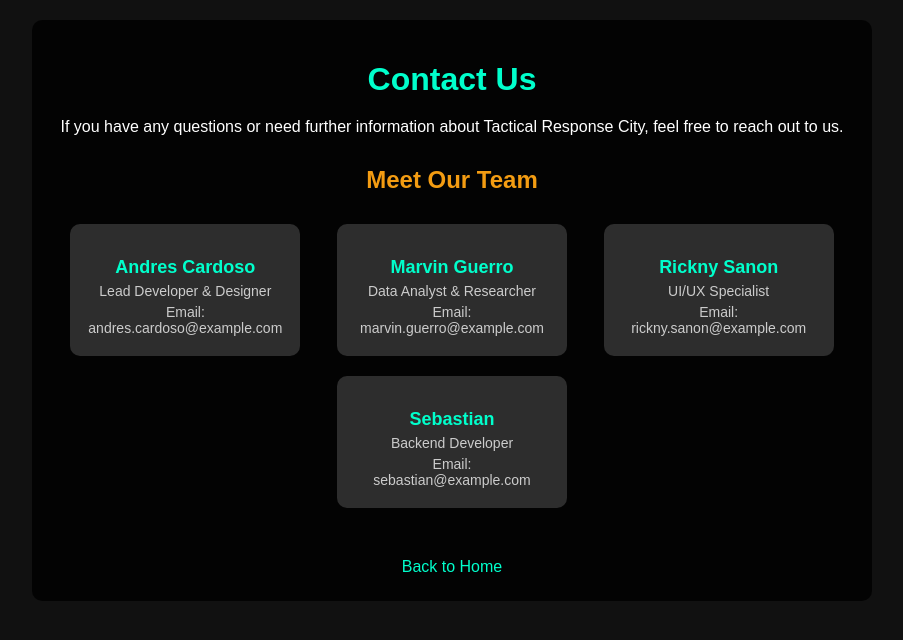
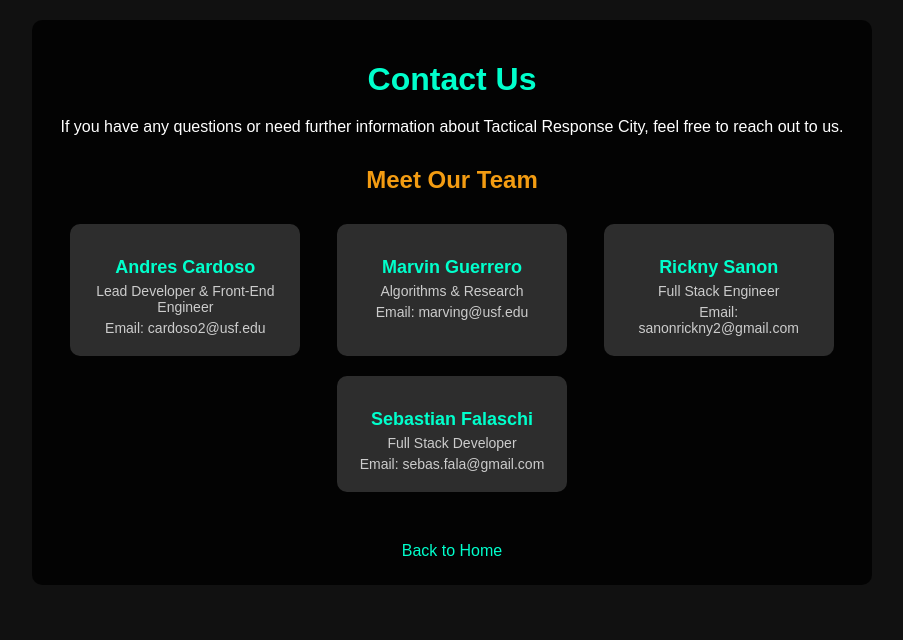
Before and after one commit to sanonrickny/Shellhacks2024, a Flask app: page /contact in a window 1280 px wide. Shown: the top 640 px of the page, without its empty margins (188-1091 px from the left). Run offline with Flask 3, Linux system fonts and the light colour scheme.

Commit message:
Update contact.html

```diff
--- a/templates/contact.html
+++ b/templates/contact.html
@@ -83,23 +83,23 @@
     <div class="team">
         <div class="team-member">
             <h3>Andres Cardoso</h3>
-            <p>Lead Developer & Designer</p>
-            <p>Email: andres.cardoso@example.com</p>
+            <p>Lead Developer & Front-End Engineer</p>
+            <p>Email: cardoso2@usf.edu</p>
         </div>
         <div class="team-member">
-            <h3>Marvin Guerro</h3>
-            <p>Data Analyst & Researcher</p>
-            <p>Email: marvin.guerro@example.com</p>
+            <h3>Marvin Guerrero</h3>
+            <p>Algorithms & Research</p>
+            <p>Email: marving@usf.edu</p>
         </div>
         <div class="team-member">
             <h3>Rickny Sanon</h3>
-            <p>UI/UX Specialist</p>
-            <p>Email: rickny.sanon@example.com</p>
+            <p>Full Stack Engineer</p>
+            <p>Email: sanonrickny2@gmail.com</p>
         </div>
         <div class="team-member">
-            <h3>Sebastian</h3>
-            <p>Backend Developer</p>
-            <p>Email: sebastian@example.com</p>
+            <h3>Sebastian Falaschi</h3>
+            <p>Full Stack Developer</p>
+            <p>Email: sebas.fala@gmail.com</p>
         </div>
     </div>
 
```
